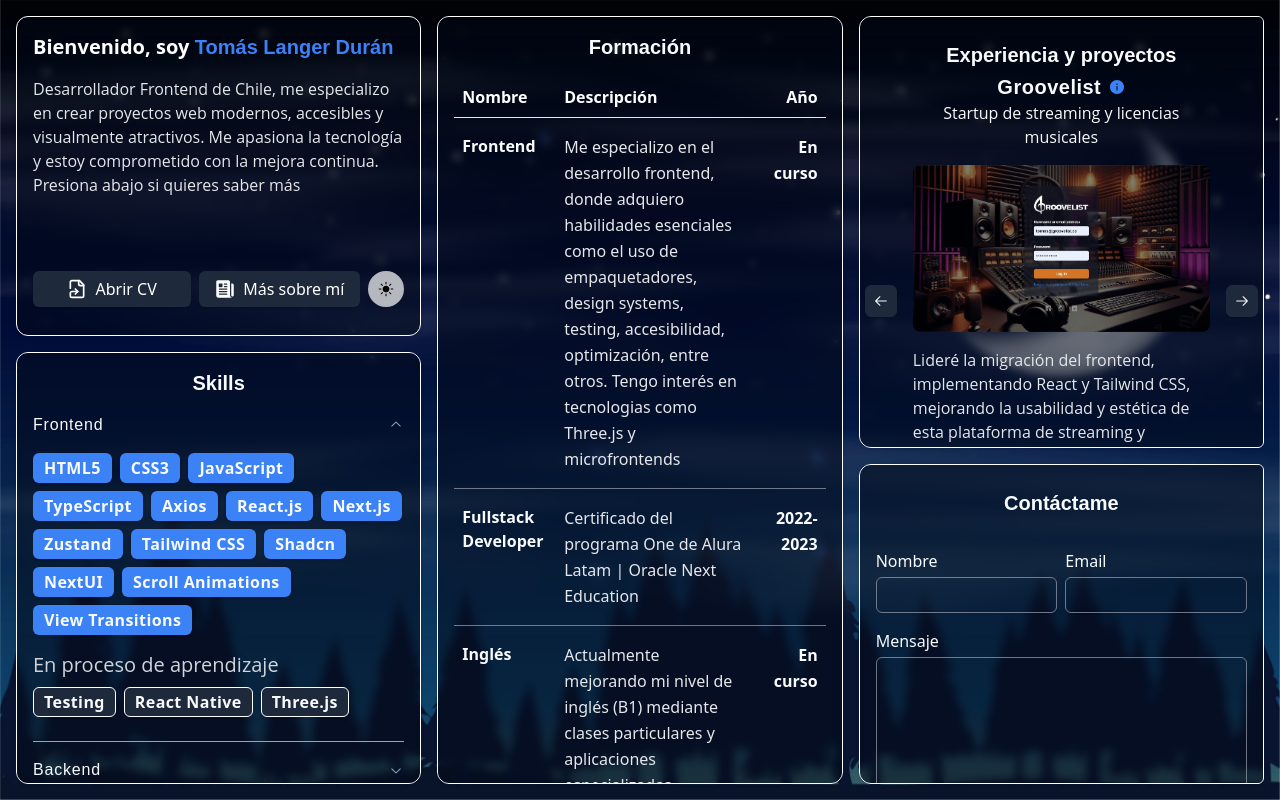
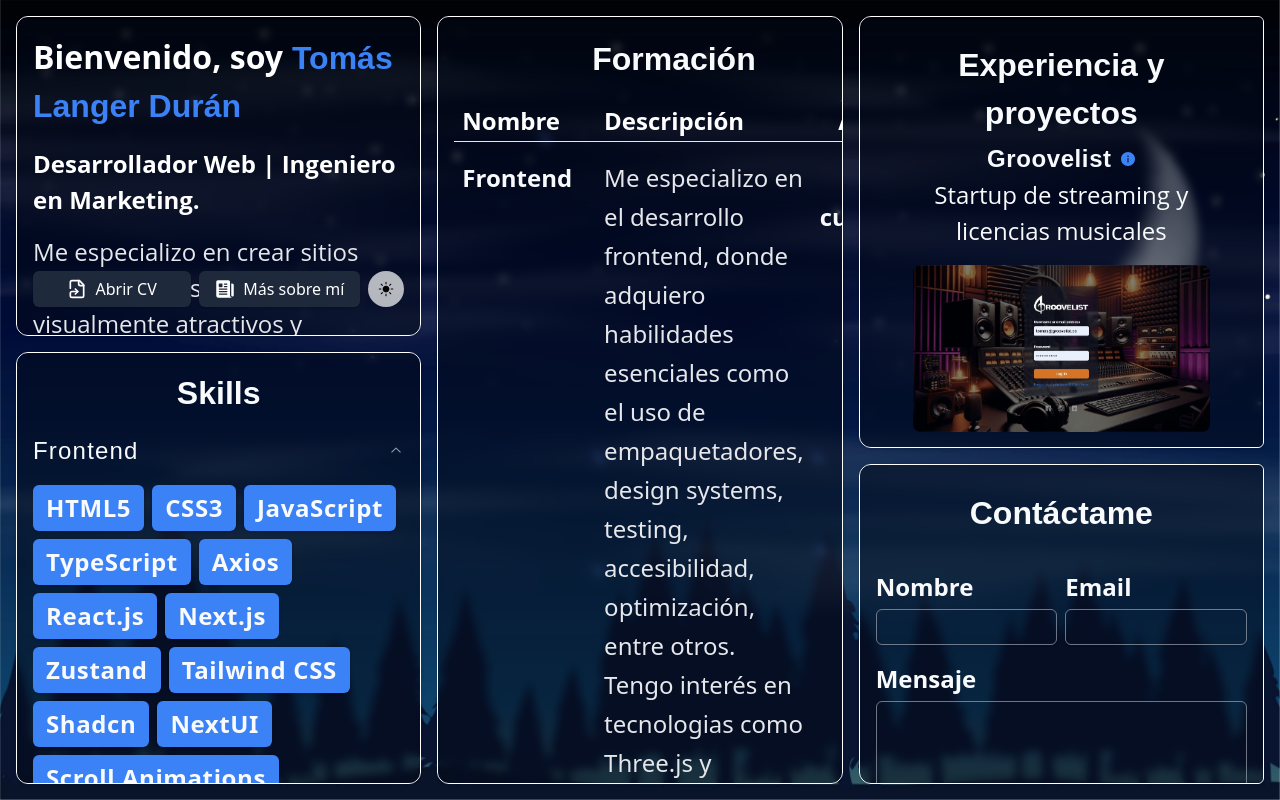
Before and after one commit to tomasild/portfolio-vercel, a React (Vite) app: page / in a window 1280 px wide. Built offline with nearby package versions, Linux system fonts and the light colour scheme.

Commit message:
change tamaños de fuente

```diff
--- a/src/components/demo/About.jsx
+++ b/src/components/demo/About.jsx
@@ -6,7 +6,7 @@
 import { IoNewspaper } from "react-icons/io5";
 import { LuFileSymlink } from "react-icons/lu";
 import CV from "/cv-tomasild.pdf";
-import duck from "../../../public/duck.svg"
+import duck from "../../../public/duck.svg";
 
 const accent =
   "text-primary-foreground bg-primary px-1 mx-1 rounded-md dark:text-primary dark:bg-transparent dark:px-0";
@@ -15,10 +15,19 @@
   return (
     <article className="w-full h-full">
       <section className="w-full h-[80%] flex-col md:block lg:flex xl:flex px-4 pt-2 lg:pt-3 xl:pt-4">
-        <h1 className="text-base sm:text-xl md:text-xl lg:text-xl xl:text-xl 2xl:text-2xl font-bold text-primary"><span className="text-black dark:text-white" >Bienvenido, soy</span> Tomás Langer Durán</h1>
-        <p className="text-base py-4 text-pretty font-semibold dark:font-normal dark:text-gray-200 text-black">
-          Desarrollador Frontend de Chile, me especializo en crear proyectos web modernos, accesibles y visualmente atractivos. Me apasiona la tecnología y estoy comprometido con la mejora continua.
-          <br /> Presiona abajo si quieres saber más
+        <h1 className="text-[2rem] font-bold text-primary">
+          <span className="text-black dark:text-white">Bienvenido, soy</span>{" "}
+          Tomás Langer Durán
+        </h1>
+        <span className="text-black dark:text-white text-[1rem] md:text-[1.5rem] font-bold pt-4">
+          Desarrollador Web | Ingeniero en Marketing.
+        </span>
+        <p className="text-[1rem] md:text-[1.5rem] py-4 text-pretty font-semibold dark:font-normal dark:text-gray-200 text-black">
+          Me especializo en crear sitios web modernos, accesibles, visualmente
+          atractivos y centrados en el usuario. Disfruto trabajar en proyectos
+          donde la creatividad y la tecnología se complementan para generar
+          experiencias memorables que hagan la diferencia tanto para los
+          usuarios como las organizaciones.
         </p>
       </section>
       <section className="flex px-4 pb-4 space-x-2 h-[20%]">
--- a/src/components/demo/ContactForm.jsx
+++ b/src/components/demo/ContactForm.jsx
@@ -44,7 +44,7 @@
       className="w-full px-4 py-2 space-y-4 overflow-y-hidden z-50 contact-form"
       onSubmit={handleSubmit}
     >
-      <h2 className="font-semibold text-center text-base sm:text-xl md:text-xl lg:text-xl xl:text-xl 2xl:text-2xl form-heading py-4">
+      <h2 className="font-semibold text-center text-[2rem] form-heading py-4">
         Contáctame
       </h2>
       <Input
@@ -61,9 +61,11 @@
       />
       <div className="flex space-x-2 pt-4 lg:pt-0 xl:pt-0 form-fields">
         <div className="flex flex-col w-full space-y-1 form-field">
-          <label htmlFor="name" className="text-base">Nombre</label>
+          <label htmlFor="name" className="text-[1rem] md:text-[1.5rem] font-semibold">
+            Nombre
+          </label>
           <Input
-            className="border-gray-400 border-opacity-70 text-base"
+            className="border-gray-400 border-opacity-70 text-[1rem] md:text-[1.5rem]"
             type="text"
             id="name"
             name="name"
@@ -71,9 +73,11 @@
           />
         </div>
         <div className="flex flex-col w-full space-y-1 form-field">
-          <label htmlFor="email" className="text-base ">Email</label>
+          <label htmlFor="email" className="text-[1rem] md:text-[1.5rem] font-semibold ">
+            Email
+          </label>
           <Input
-            className="border-gray-400 border-opacity-70 text-base "
+            className="border-gray-400 border-opacity-70 text-[1rem] md:text-[1.5rem] "
             type="email"
             id="email"
             name="email"
@@ -82,9 +86,11 @@
         </div>
       </div>
       <div className="space-y-1 form-field">
-        <label htmlFor="message" className="text-base ">Mensaje</label>
+        <label htmlFor="message" className="text-[1rem] md:text-[1.5rem] font-semibold ">
+          Mensaje
+        </label>
         <Textarea
-          className="border-gray-400 border-opacity-70 text-base h-36"
+          className="border-gray-400 border-opacity-70 text-[1rem] md:text-[1.5rem] h-36"
           id="message"
           name="message"
           required
@@ -94,8 +100,9 @@
       <div className="flex justify-between form-actions">
         <Button
           variant="secondary"
-          className={`w-full mt-2 text-base py-4 bg-accent text-white hover:bg-primary dark:bg-secondary dark:hover:bg-primary${isLoading ? " disabled" : ""
-            }`}
+          className={`w-full mt-2 text-base py-4 bg-accent text-white hover:bg-primary dark:bg-secondary dark:hover:bg-primary${
+            isLoading ? " disabled" : ""
+          }`}
           type="submit"
           disabled={isLoading}
         >
--- a/src/components/demo/ExpAndProjects.jsx
+++ b/src/components/demo/ExpAndProjects.jsx
@@ -20,7 +20,7 @@
 
   return (
     <div className="flex flex-col w-full h-full pt-2">
-      <h2 className="text-center font-semibold text-base sm:text-xl md:text-xl lg:text-xl xl:text-xl 2xl:text-2xl">
+      <h2 className="text-center font-semibold text-[2rem] mx-2">
         Experiencia y proyectos
       </h2>
       <Carousel
@@ -39,18 +39,18 @@
             >
               <div className="overflow-hidden">
                 <div className="pt-1 flex items-center justify-center space-x-2">
-                  <h3 className="text-base sm:text-xl md:text-xl lg:text-xl xl:text-xl 2xl:text-2xl font-semibold text-center tracking-wide hover:text-primary">
+                  <h3 className="text-[1rem] md:text-[1.5rem] font-semibold text-center tracking-wide hover:text-primary">
                     {project.title}
                   </h3>
                   <AiFillInfoCircle className="text-primary animate-pulse" />
                 </div>
-                <p className="text-base text-center">
+                <p className="text-[1rem] md:text-[1.5rem] text-center">
                   {project.subtitle}
                 </p>
                 <CardContent
                   className={`relative aspect-square sm:aspect-video lg:aspect-video xl:aspect-video ${project.bgClass} bg-cover bg-center flex justify-center items-center rounded-lg my-4`}
                 ></CardContent>
-                <p className="text-base text-pretty font-semibold dark:font-normal dark:text-gray-200 text-black pb-4">
+                <p className="text-[1rem] md:text-[1.5rem] text-pretty font-normal dark:font-normal dark:text-gray-200 text-black pb-4">
                   {project.preview}
                 </p>
               </div>
--- a/src/components/demo/Formacion.jsx
+++ b/src/components/demo/Formacion.jsx
@@ -14,21 +14,24 @@
   {
     icon: <FaDesktop />,
     title: "Frontend",
-    description: "Me especializo en el desarrollo frontend, donde adquiero habilidades esenciales como el uso de empaquetadores, design systems, testing, accesibilidad, optimización, entre otros. Tengo interés en tecnologias como Three.js y microfrontends",
+    description:
+      "Me especializo en el desarrollo frontend, donde adquiero habilidades esenciales como el uso de empaquetadores, design systems, testing, accesibilidad, optimización, entre otros. Tengo interés en tecnologias como Three.js y microfrontends",
     details: "En curso: Cursos en Platzi, @FaztCode y @midudev",
     year: "En curso",
   },
   {
     icon: <FaTerminal />,
     title: "Fullstack Developer",
-    description: "Certificado del programa One de Alura Latam | Oracle Next Education",
+    description:
+      "Certificado del programa One de Alura Latam | Oracle Next Education",
     details: "Período: 2022-2023",
     year: "2022-2023",
   },
   {
     icon: <FaBook />,
     title: "Inglés",
-    description: "Actualmente mejorando mi nivel de inglés (B1) mediante clases particulares y aplicaciones especializadas",
+    description:
+      "Actualmente mejorando mi nivel de inglés (B1) mediante clases particulares y aplicaciones especializadas",
     details: "En curso: A partir de Enero del 2024",
     year: "En curso",
   },
@@ -44,21 +47,42 @@
 export function Formacion() {
   return (
     <section className="">
-      <h2 className="text-base sm:text-xl md:text-xl lg:text-xl xl:text-xl 2xl:text-2xl leading-relaxed font-semibold text-center mb-4">Formación</h2>
+      <h2 className="text-[2rem] leading-relaxed font-semibold text-center mb-4">
+        Formación
+      </h2>
       <Table>
         <TableHeader>
           <TableRow>
-            <TableHead className="text-black dark:text-primary font-extrabold dark:font-bold text-base dark:text-white">Nombre</TableHead>
-            <TableHead className="text-black dark:text-primary font-extrabold dark:font-bold  text-base  dark:text-white">Descripción</TableHead>
-            <TableHead  className="text-black dark:text-primary font-extrabold dark:font-bold text-base dark:text-white text-right">Año</TableHead>
+            <TableHead className="text-black dark:text-primary font-extrabold dark:font-bold text-[1rem] md:text-[1.5rem] dark:text-white">
+              Nombre
+            </TableHead>
+            <TableHead className="text-black dark:text-primary font-extrabold dark:font-bold  text-[1rem] md:text-[1.5rem]  dark:text-white">
+              Descripción
+            </TableHead>
+            <TableHead className="text-black dark:text-primary font-extrabold dark:font-bold text-[1rem] md:text-[1.5rem] dark:text-white text-right">
+              Año
+            </TableHead>
           </TableRow>
         </TableHeader>
         <TableBody>
           {formacionData.map((item, index) => (
             <TableRow key={index} className="border-gray-400 border-opacity-70">
-              <TableCell style={{ verticalAlign: 'top' }} className="font-bold py-4 text-base ">{item.title}</TableCell>
-              <TableCell style={{ verticalAlign: 'top' }} className="text-base dark:font-normal dark:text-gray-200 text-black leading-relaxed font-bold w-[90%] lg:w-auto xl:w-auto text-pretty py-4">{item.description}</TableCell>
-              <TableCell style={{ verticalAlign: 'top', textAlign: 'right' }} className="w-[20%] text-base font-bold leading-relaxed py-4">
+              <TableCell
+                style={{ verticalAlign: "top" }}
+                className="font-bold py-4 text-[1rem] md:text-[1.5rem] leading-relaxed"
+              >
+                {item.title}
+              </TableCell>
+              <TableCell
+                style={{ verticalAlign: "top" }}
+                className="text-[1rem] md:text-[1.5rem] dark:font-normal dark:text-gray-200 text-black leading-relaxed font-bold w-[90%] lg:w-auto xl:w-auto text-pretty py-4"
+              >
+                {item.description}
+              </TableCell>
+              <TableCell
+                style={{ verticalAlign: "top", textAlign: "right" }}
+                className="w-[20%] text-[1rem] md:text-[1.5rem] font-bold leading-relaxed py-4"
+              >
                 {item.year || "-"}
               </TableCell>
             </TableRow>
--- a/src/components/demo/SkillsAccordion.jsx
+++ b/src/components/demo/SkillsAccordion.jsx
@@ -16,7 +16,9 @@
       className="w-full z-50"
       defaultValue="item-1" // Esto establece el primer item como abierto por defecto
     >
-      <h2 className="text-center text-base sm:text-xl md:text-xl lg:text-xl xl:text-xl 2xl:text-2xl font-semibold">Skills</h2>
+      <h2 className="text-center text-[2rem] font-semibold">
+        Skills
+      </h2>
 
       {skillsData.map((skill, index) => {
         return (
@@ -25,7 +27,7 @@
             key={index}
             value={`item-${index + 1}`}
           >
-            <AccordionTrigger className="tracking-wider text-base ">
+            <AccordionTrigger className="tracking-wider text-[1rem] md:text-[1.5rem] ">
               {skill.title}
             </AccordionTrigger>
             <AccordionContent>
@@ -42,7 +44,7 @@
                         <li key={idx}>
                           <Badge
                             variant="destructive"
-                            className="bg-primary tracking-wide text-base "
+                            className="bg-primary p-1 md:p-3 tracking-wide text-[1rem] md:text-[1.5rem] "
                           >
                             {item}
                           </Badge>
@@ -52,7 +54,11 @@
                   </div>
                 )}
                 {/* Footer */}
-                {skill.footer && <p className="mt-4 text-base sm:text-xl md:text-xl lg:text-xl xl:text-xl 2xl:text-2xl text-gray-300">{skill.footer}</p>}
+                {skill.footer && (
+                  <p className="mt-4 text-[1rem] md:text-[1.5rem] text-gray-300">
+                    {skill.footer}
+                  </p>
+                )}
                 {/* Lista "En formación", solo si actual no está vacío */}
                 {skill.actual.length > 0 && (
                   <div>
@@ -61,7 +67,7 @@
                         <li key={idx}>
                           <Badge
                             variant="outline"
-                            className="bg-secondary tracking-wide border-2 border-black dark:border-white dark:border dark:font-bold text-base"
+                            className="bg-secondary tracking-wide p-1 md:p-3 border-2 border-black dark:border-white dark:border dark:font-bold text-[1rem] md:text-[1.5rem]"
                           >
                             {item}
                           </Badge>
--- a/src/data/skills.js
+++ b/src/data/skills.js
@@ -20,7 +20,7 @@
       "Scroll Animations",
       "View Transitions",
     ],
-    footer: "En proceso de aprendizaje",
+    footer: "Próximos pasos",
     actual: ["Testing", "React Native", "Three.js"],
   },
   {
@@ -30,6 +30,22 @@
     content: ["Node.js", "Express", "PostgreSQL"],
     footer: "",
     actual: [],
+  },
+  {
+    icon: "otherSkills",
+    title: "Marketing digital",
+    description: "",
+    content: [
+      "Optimización para Motores de Búsqueda (SEO)",
+      "Marketing en Redes Sociales (SMM)",
+      "Estrategias de Contenido",
+      "Diseño y Gestión de Experiencias de Usuario (UX/UI):",
+      "Análisis de Datos",
+      "Copywriting",
+      "Storytelling",
+    ],
+    footer: "Próximos pasos",
+    actual: ["Automatización de Marketing", "Desarrollo de Chatbots con IA",],
   },
   {
     icon: "otherSkills",
```
Also changed, not shown: src/components/pages/AboutOpen.jsx (+20 -19 lines), src/components/pages/ProjectOpen.jsx (+4 -4 lines), 1 other file (tests, documents, lock files or other folders).
